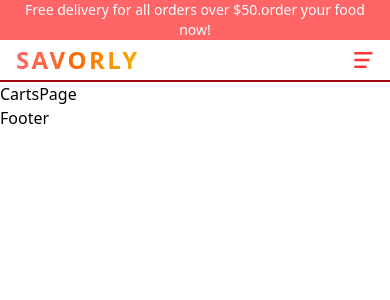
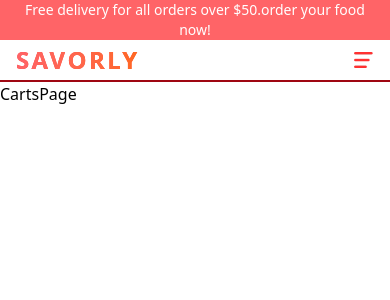
Before and after one commit to adithyasd10/restuarant-next, a Next.js app: page /carts in a window 390 px wide. Shown: the top 300 px of the page. Built offline with nearby package versions, Linux system fonts and the light colour scheme.

Commit message:
feat: implement responsive navbar menu with toggle functionality

```diff
--- a/src/components/Footer.tsx
+++ b/src/components/Footer.tsx
@@ -3,7 +3,7 @@ import React from 'react'
 const Footer = () => {
   return (
     <div>
-      Footer
+
     </div>
   )
 }
--- a/src/components/Navbar.tsx
+++ b/src/components/Navbar.tsx
@@ -2,19 +2,34 @@ import MenuPage from '@/app/menu/page'
 import Link from 'next/link'
 import React from 'react'
 import Menu from './Menu'
+import Carticon from './Carticon'
+import Image from 'next/image'
 
 const Navbar = () => {
+  const user=false
   return (
-    <div className="flex justify-between items-center px-4 py-1 border-b-2 border-b-red-800">
+    <div className="flex justify-between items-center px-4 py-1 border-b-2 border-b-red-800 font-bold text-transparent bg-clip-text bg-gradient-to-r from-red-500 to-orange-500 transition-all duration-500 hover:from-orange-600 hover:to-red-600 md:h-24 lg:px-20 xl:40">
+      {/* Left Links*/}
+      <div className="hidden md:flex gap-4 flex-1">
+        <Link href="/">Homepage</Link>
+        <Link href="/menu">Menu</Link>
+        <Link href="/">Contact</Link>
+      </div>
       {/* LOGO */}
-      <div className="text-2xl font-bold  tracking-widest bg-gradient-to-r from-red-400 via-orange-500 to-yellow-500 text-transparent bg-clip-text transition-transform duration-300 hover:scale-105">
+      <div className="text-2xl font-bold  tracking-widest bg-gradient-to-r from-red-400 via-orange-500 to-yellow-500 text-transparent bg-clip-text transition-transform duration-300 hover:scale-105 flex-1 md:text-center">
         <Link href="/">
         SAVORLY
         </Link>
       </div>
       {/*MENU*/}
-      <div>
+      <div className='md:hidden'>
         <Menu/>
+      </div>
+      {/* Right Links*/}
+      <div className="hidden md:flex gap-4 items-center justify-end flex-1">
+        <Carticon/>
+        {!user ? (<Link href="/login">Login</Link>):
+        (<Link href="/orders">Orders</Link>)}
       </div>
     </div>
   )
```
Also changed, not shown: src/components/Carticon.tsx (+2 -2 lines), public/phone.png.
